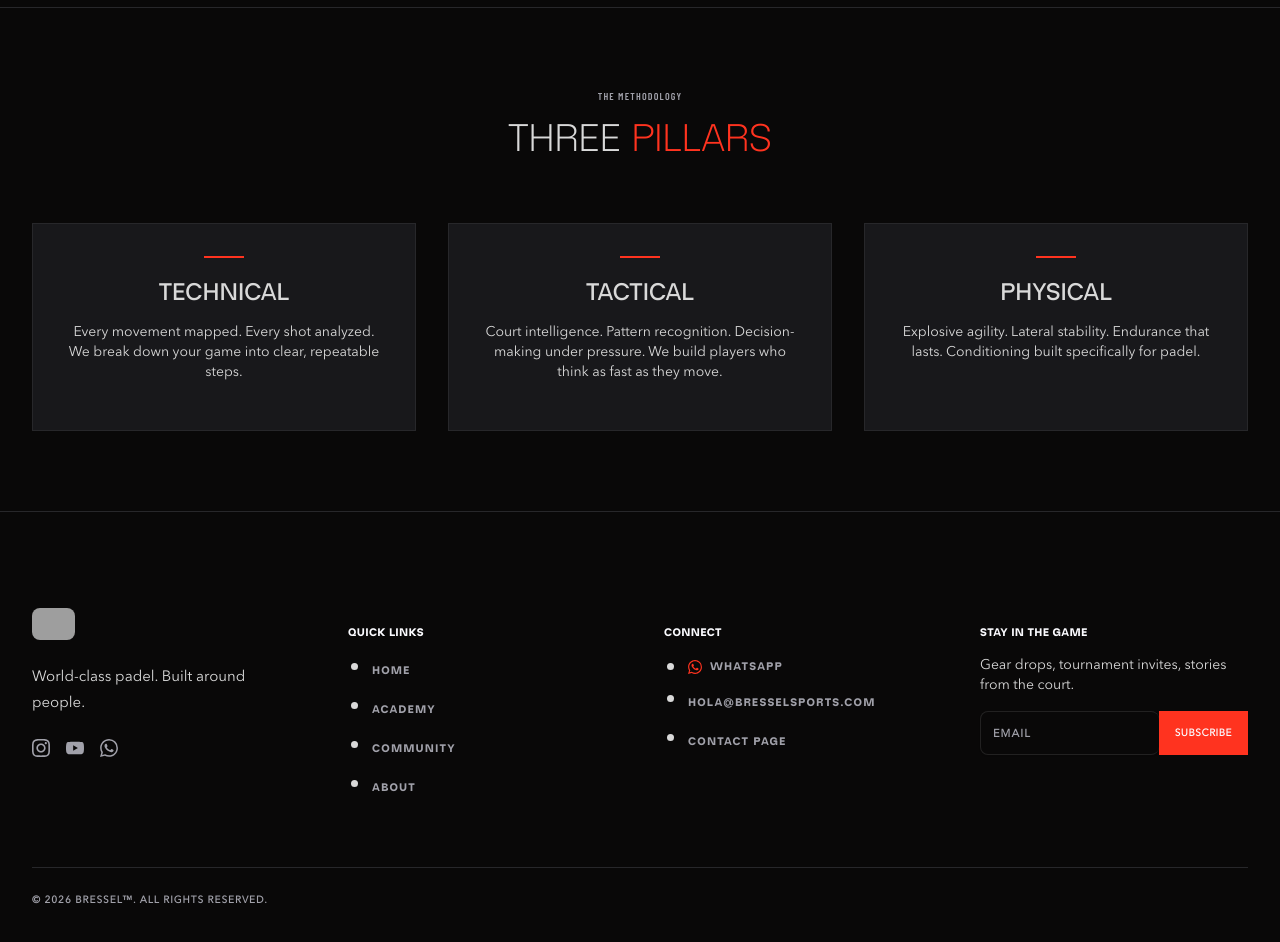
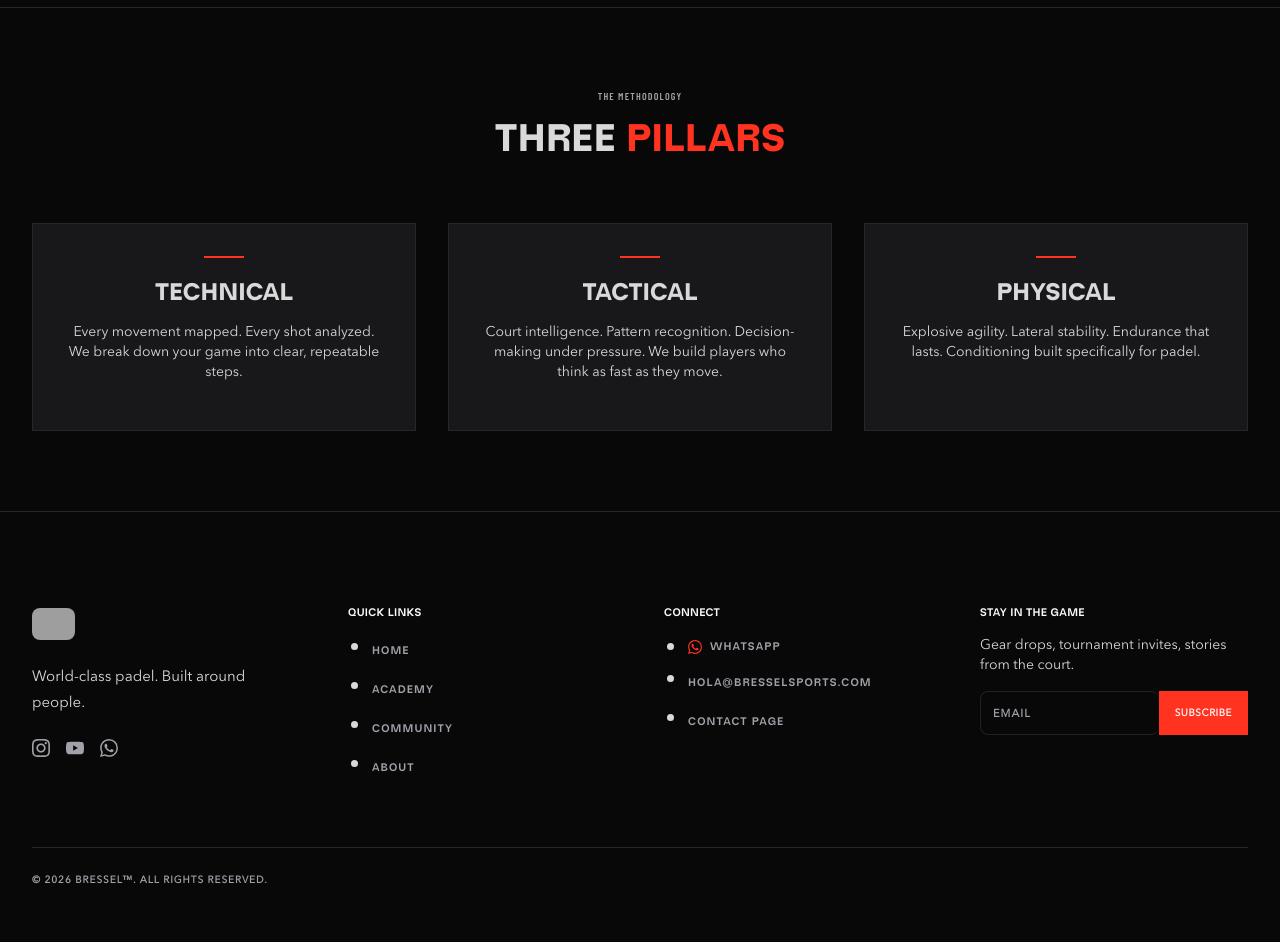
Before and after one commit to jasperyzh/baseui--bressel, an Astro site: page /about in a window 1280 px wide. Shown: the part 1300-2242 px from the top of the page. Built offline with nearby package versions, Linux system fonts and the light colour scheme; Astro itself is replaced by a stand-in of ours; no server answers; grey boxes are pictures that could not be loaded.

```diff
--- a/src/styles/global.css
+++ b/src/styles/global.css
@@ -106,8 +106,6 @@
     ui-monospace, SFMono-Regular, Menlo, Monaco, Consolas, "Liberation Mono",
     Courier New, monospace;
 
-  --font-weight-bold: 800;
-  --font-weight-black: 900;
   --letter-spacing-wide: 0.1em;
   --letter-spacing-wider: 0.15em;
   --letter-spacing-widest: 0.25em;
@@ -141,7 +139,6 @@
   h1 {
     font-family: var(--font-header);
     font-size: clamp(2.5rem, 6vw, 4rem);
-    font-weight: var(--font-weight-bold);
     letter-spacing: -2%;
     line-height: 100%;
     margin-bottom: 1rem;
@@ -165,16 +162,12 @@
     font-family: var(--font-header);
     font-size: 1.125rem;
     font-weight: 600;
-    line-height: 1.4;
-    margin-top: 1.25rem;
-    margin-bottom: 0.5rem;
   }
 
   h5 {
     font-family: var(--font-header);
     font-size: 1rem;
     font-weight: 600;
-    line-height: 1.5;
   }
 
   h6 {
@@ -188,6 +181,7 @@
   h4,
   h5,
   h6 {
+    font-weight: 800;
     letter-spacing: -2%;
     line-height: 100%;
     margin-bottom: 1rem;
```
